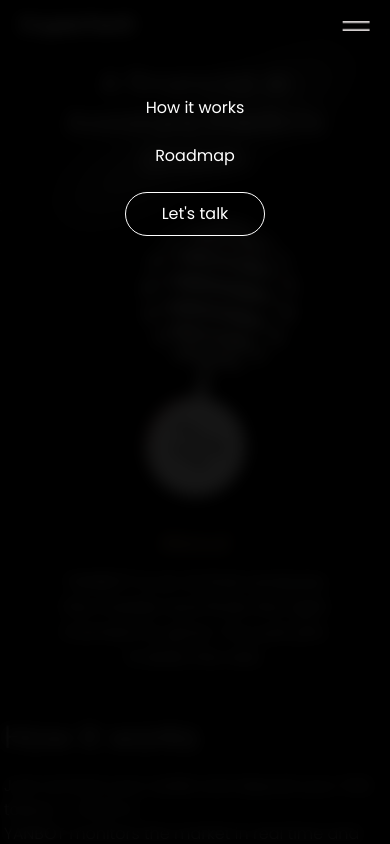
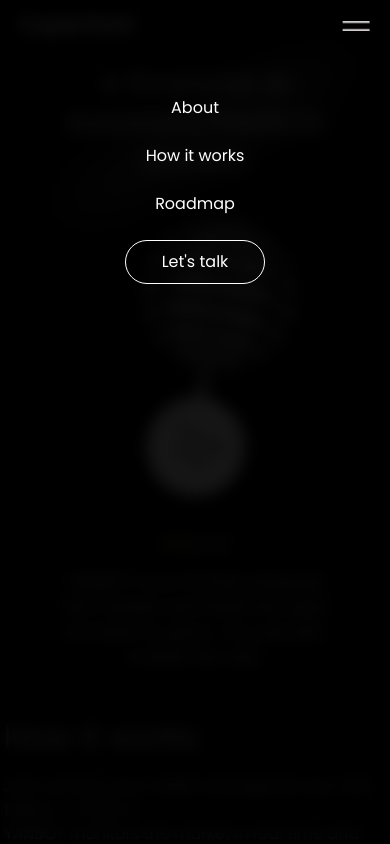
Before and after one commit to Levi9111/cryptoyan, a React (Vite) app: page / in a window 390 px wide. Both pictures are taken after a click on the button 356 px from the left and 25 px from the top of the page. Shown: the top 844 px of the page. Built offline with nearby package versions, Linux system fonts and the light colour scheme.

Commit message:
mobile about fixed

```diff
--- a/src/Components/Navbar.tsx
+++ b/src/Components/Navbar.tsx
@@ -112,6 +112,14 @@ const Navbar = () => {
             : "-translate-y-full opacity-0 pointer-events-none"
         }`}
       >
+        <li
+          className="list-none cursor-pointer hover:text-[#DCA685] transition-colors duration-300"
+          onClick={() => {
+            window.scrollTo({ top: 250, behavior: "smooth" });
+          }}
+        >
+          <span>About</span>
+        </li>
         {navLinks.map((link) => (
           <li
             key={link.id}
```
